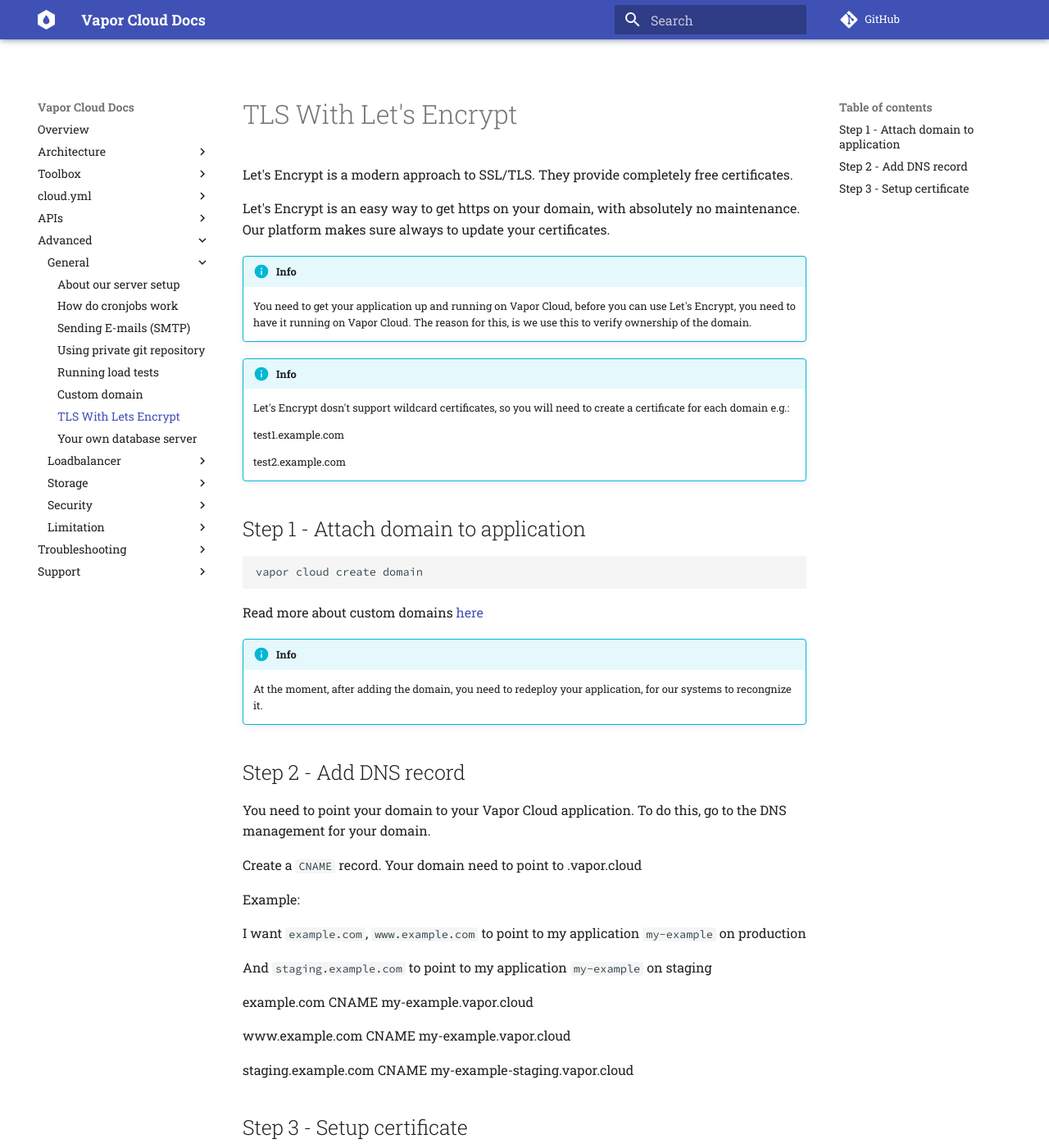
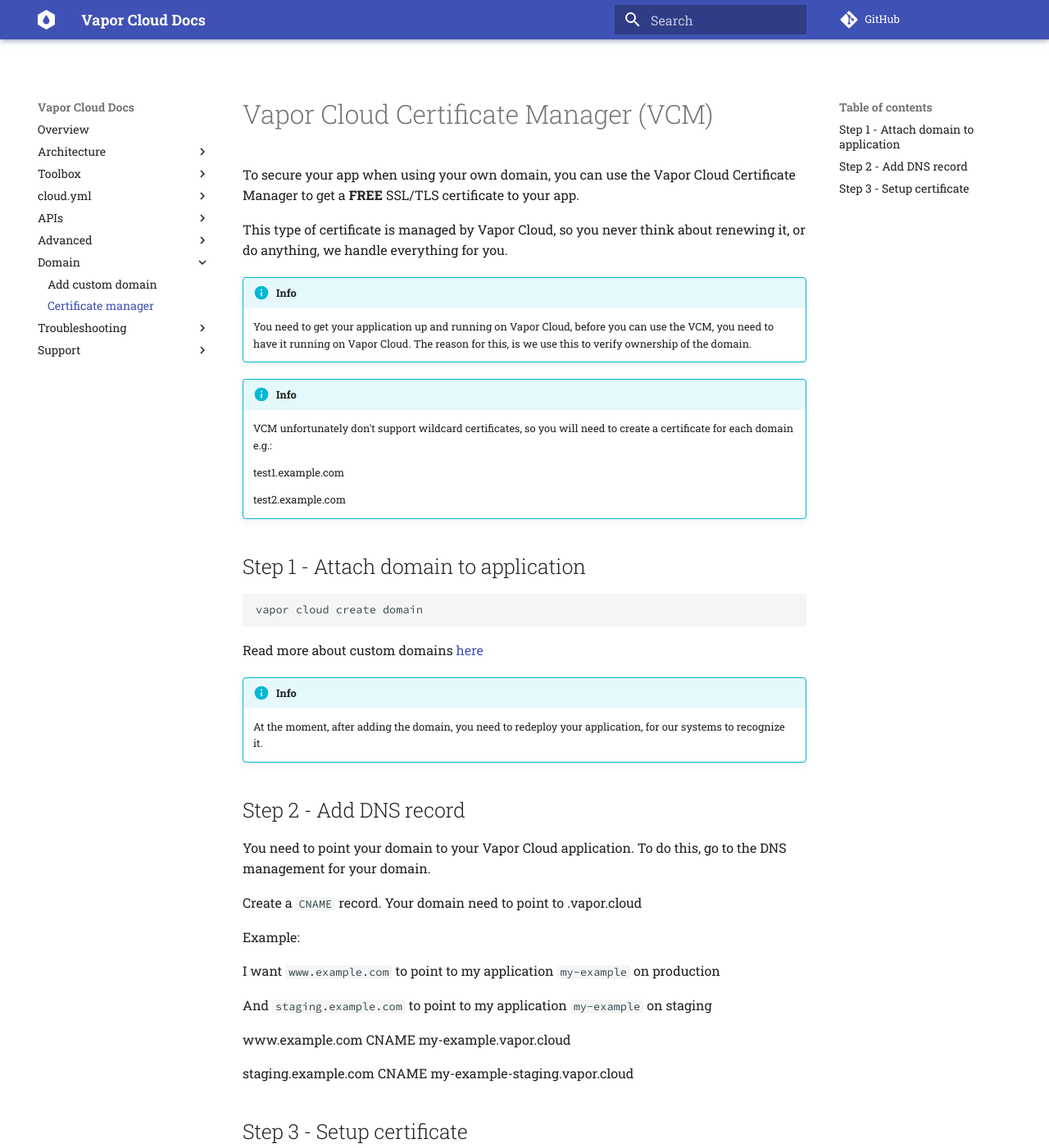
Before and after one commit to qutheory/cloud-documentation, an MkDocs documentation site: the page built from docs/custom-domain/certificate-manager.md, in a window 1280 px wide and 1400 px high. Shown: the whole window at 82% size. Built offline with MkDocs 1.6.1 and Material for MkDocs 9.7.7, drawn with Linux system fonts in a browser that asks for light colours; comment, search, counter and statistics services are not loaded; old or Windows-style settings are respelled for this version of MkDocs.

Commit message:
Better structure in domain/ssl

````diff
--- a/docs/advanced/general/tls-with-letsencrypt.md
+++ b/docs/custom-domain/certificate-manager.md
@@ -1,15 +1,15 @@
-# TLS With Let's Encrypt
+# Vapor Cloud Certificate Manager (VCM)
 
-Let's Encrypt is a modern approach to SSL/TLS. They provide completely free certificates.
+To secure your app when using your own domain, you can use the Vapor Cloud Certificate Manager to get a **FREE** SSL/TLS certificate to your app.
 
-Let's Encrypt is an easy way to get https on your domain, with absolutely no maintenance. Our platform makes sure always to update your certificates.
+This type of certificate is managed by Vapor Cloud, so you never think about renewing it, or do anything, we handle everything for you.
 
 !!! info
-    You need to get your application up and running on Vapor Cloud, before you can use Let's Encrypt, you need to have it running on Vapor Cloud.
+    You need to get your application up and running on Vapor Cloud, before you can use the VCM, you need to have it running on Vapor Cloud.
     The reason for this, is we use this to verify ownership of the domain.
 
 !!! info
-    Let's Encrypt dosn't support wildcard certificates, so you will need to create a certificate for each domain e.g.:
+    VCM unfortunately don't support wildcard certificates, so you will need to create a certificate for each domain e.g.:
 
     test1.example.com
 
@@ -21,10 +21,10 @@
 vapor cloud create domain
 ```
 
-Read more about custom domains [here](./custom-domain.md)
+Read more about custom domains [here](./add-domain.md)
 
 !!! info
-    At the moment, after adding the domain, you need to redeploy your application, for our systems to recongnize it.
+    At the moment, after adding the domain, you need to redeploy your application, for our systems to recognize it.
 
 ## Step 2 - Add DNS record
 
@@ -34,11 +34,9 @@
 
 Example:
 
-I want `example.com`, `www.example.com` to point to my application `my-example` on production
+I want `www.example.com` to point to my application `my-example` on production
 
 And `staging.example.com` to point to my application `my-example` on staging
-
-example.com CNAME my-example.vapor.cloud
 
 www.example.com CNAME my-example.vapor.cloud
 
--- a/mkdocs.yml
+++ b/mkdocs.yml
@@ -51,8 +51,6 @@
         - 'Sending E-mails (SMTP)': 'advanced/general/sending-emails.md'
         - 'Using private git repository': 'advanced/general/using-private-git.md'
         - 'Running load tests': 'advanced/general/load-testing.md'
-        - 'Custom domain': 'advanced/general/custom-domain.md'
-        - 'TLS With Lets Encrypt': 'advanced/general/tls-with-letsencrypt.md'
         - 'Your own database server': 'advanced/general/your-own-database-server.md'
     - Loadbalancer:
         - 'SSL/TLS': 'advanced/loadbalancer/ssl-tls.md'
@@ -65,6 +63,9 @@
         - 'Vapor Cloud security': 'advanced/security/vapor-cloud-security.md'
     - Limitation:
         - 'Requests': "advanced/limitation/requests.md"
+- Domain:
+    - 'Add custom domain': "custom-domain/add-domain.md"
+    - 'Certificate manager': "custom-domain/certificate-manager.md"
 - Troubleshooting:
     - 'Troubleshooting': 'troubleshooting/troubleshooting.md'
     - 'Redis': 'troubleshooting/redis.md'
````
Also changed, not shown: docs/custom-domain/add-domain.md (renamed from docs/advanced/general/custom-domain.md, +2 -2 lines), docs/toolbox/managing-your-apps.md (+3 -3 lines).
